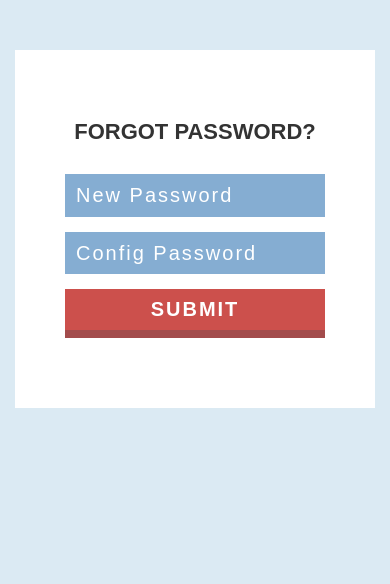
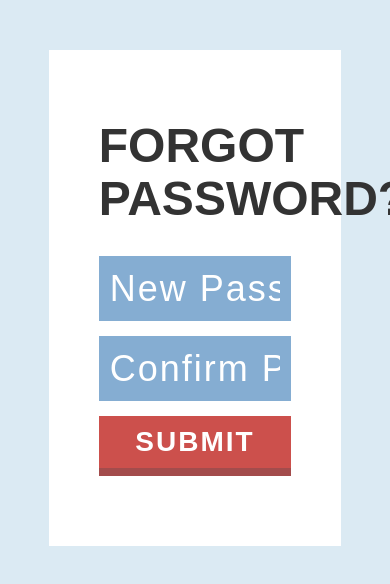
Before and after one commit to thinkmobiles/what-about-no-2, a website: page public/static/changePassword.html in a window 390 px wide. Drawn offline with nearby package versions, Linux system fonts and the light colour scheme.

Commit message:
style email

```diff
--- a/public/less/forgot.less
+++ b/public/less/static.less
@@ -3,6 +3,7 @@ html, body {
   font-family: 'Roboto', sans-serif !important;
   background-color: #dbeaf3;
 }
+
 .changePassword {
   font-family: 'Roboto-Light', sans-serif !important;
   height: 100%;
@@ -38,10 +39,18 @@ html, body {
       margin-bottom: 15px;
       outline: none;
       width: 100%;
-      &::-webkit-input-placeholder {color:#fff;}
-      &::-moz-placeholder          {color:#fff;}
-      &:-moz-placeholder           {color:#fff;}
-      &:-ms-input-placeholder      {color:#fff;}
+      &::-webkit-input-placeholder {
+        color: #fff;
+      }
+      &::-moz-placeholder {
+        color: #fff;
+      }
+      &:-moz-placeholder {
+        color: #fff;
+      }
+      &:-ms-input-placeholder {
+        color: #fff;
+      }
     }
 
     button {
@@ -59,9 +68,27 @@ html, body {
       width: 100%;
     }
     p {
-        font-family: 'Roboto', sans-serif !important;
-        padding: 5px;
-        font-size: 22px;
+      font-family: 'Roboto', sans-serif !important;
+      padding: 5px;
+      font-size: 22px;
     }
   }
 }
+
+@media screen and (max-width: 1024px) {
+  .changePassword .formChange {
+    width: 75%;
+
+    h2 {
+      font-size: 48px;
+    }
+
+    input {
+      font-size: 36px;
+    }
+
+    button {
+      font-size: 28px;
+    }
+  }
+}
--- a/public/static/changePassword.html
+++ b/public/static/changePassword.html
@@ -6,8 +6,7 @@
     <link href='http://fonts.googleapis.com/css?family=Roboto:300' rel='stylesheet' type='text/css'>
     <link rel="stylesheet" type="text/css" href="../less/bootstrap.min.css"/>
     <link rel="stylesheet" type="text/css" href="../less/font-awesome.min.css"/>
-    <link rel="stylesheet/less" type="text/css" href="../less/forgot.less" />
-    <script src="../js/libs/less/less-1.7.3.min.js"></script>
+    <link rel="stylesheet" type="text/css" href="../less/static.css" />
 </head>
 <body>
     <div class="wrapper changePassword">
@@ -22,7 +21,7 @@
                     </tr>
                     <tr>
                         <td>
-                            <input type="password" name="repassword" placeholder="Config Password"/>
+                            <input type="password" name="repassword" placeholder="Confirm Password"/>
                         </td>
                     </tr>
                     <tr>
@@ -34,6 +33,5 @@
             </form>
         </div>
     </div>
-
 </body>
 </html>
```
Also changed, not shown: public/static/afterSuccessChange.html (+1 -17 lines), public/less/static.css (added).
